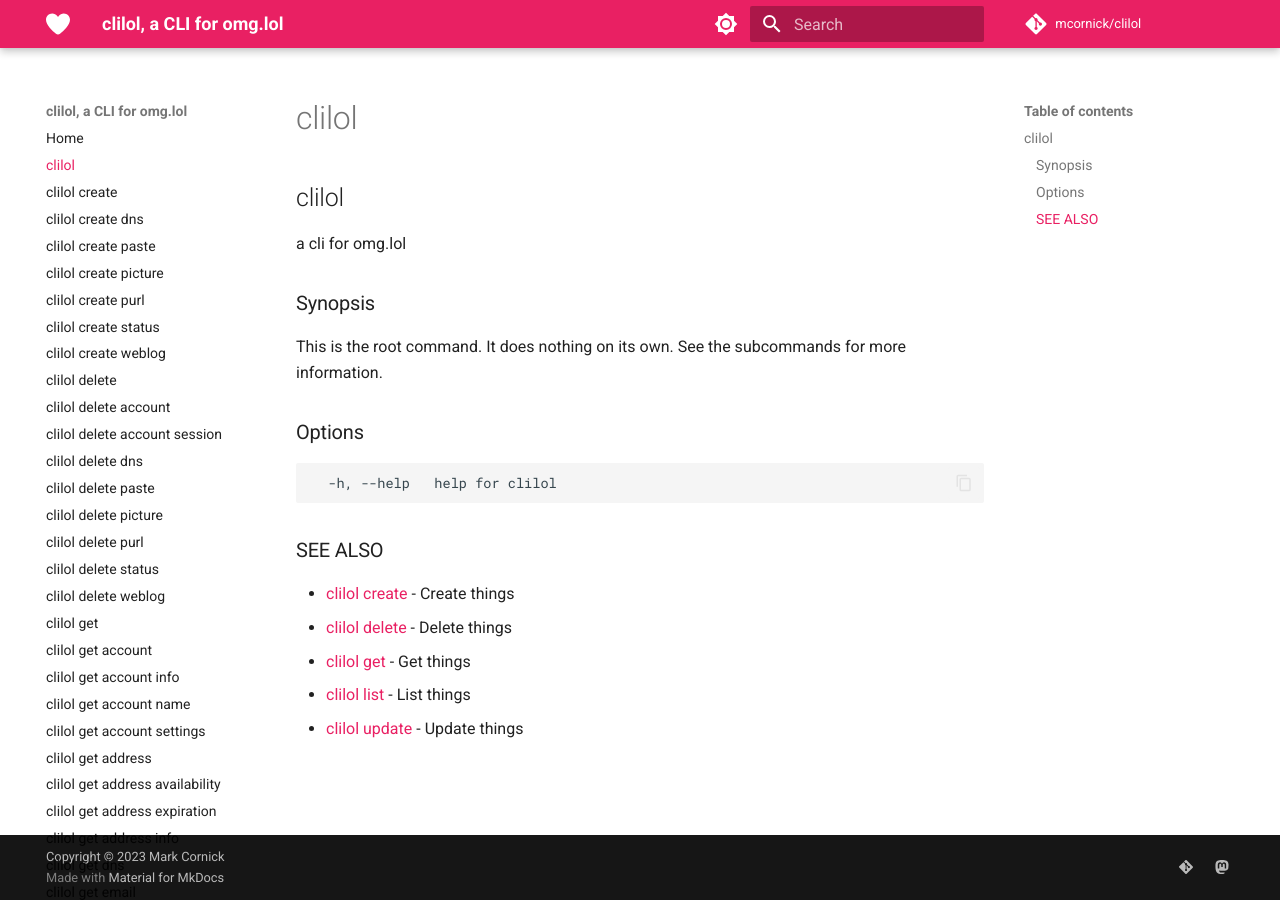
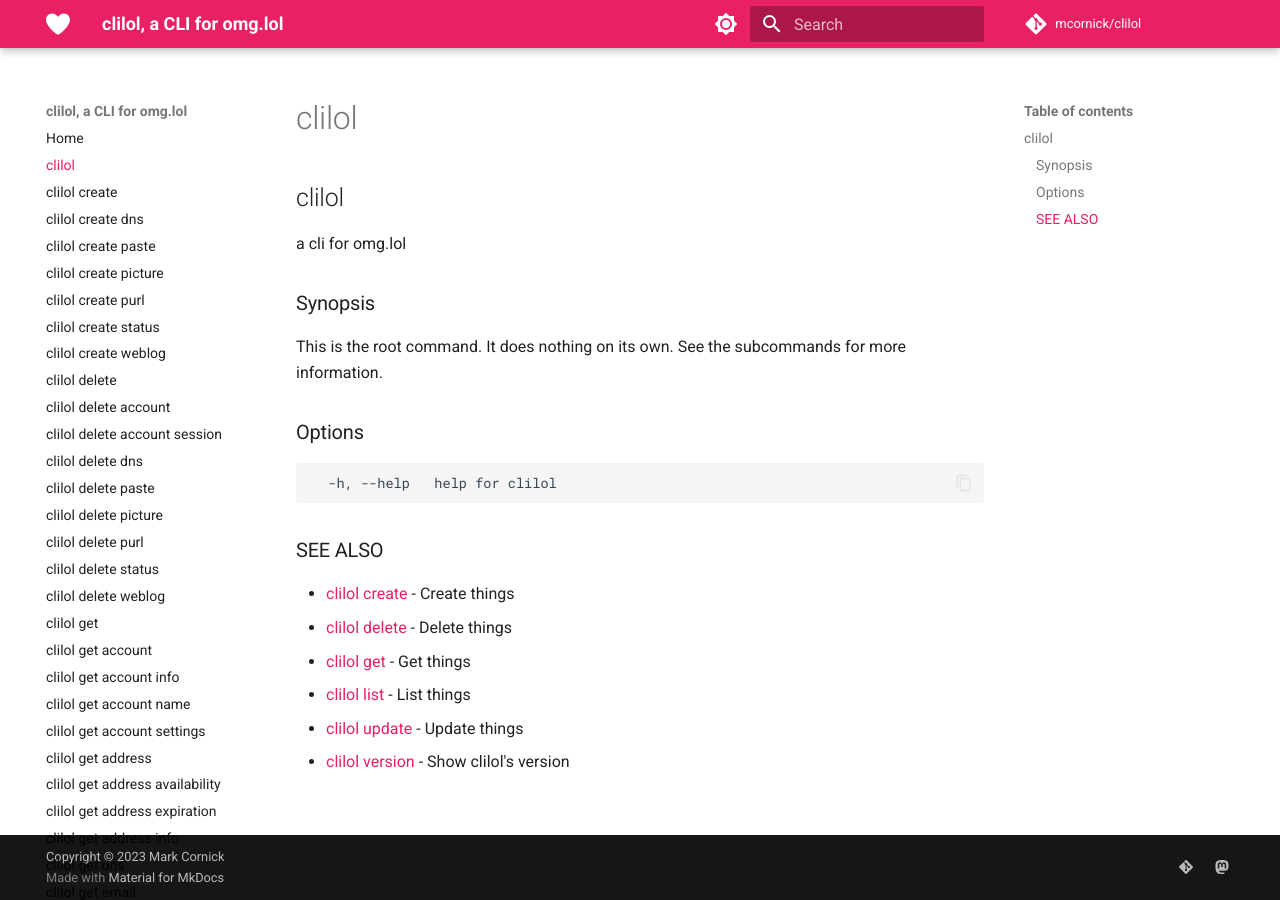
Before and after one commit to mcornick/clilol, an MkDocs documentation site: the page built from docs/clilol.md, in a window 1280 px wide. Built offline with MkDocs 1.6.1 and Material for MkDocs 9.7.7, drawn with Linux system fonts in a browser that asks for light colours.

Commit message:
docs: document `clilol version`
Signed-off-by: Mark Cornick <mcornick@mcornick.com>

```diff
--- a/docs/clilol.md
+++ b/docs/clilol.md
@@ -23,3 +23,4 @@ See the subcommands for more information.
 * [clilol get](clilol_get.md)	 - Get things
 * [clilol list](clilol_list.md)	 - List things
 * [clilol update](clilol_update.md)	 - Update things
+* [clilol version](clilol_version.md)	 - Show clilol's version
```
